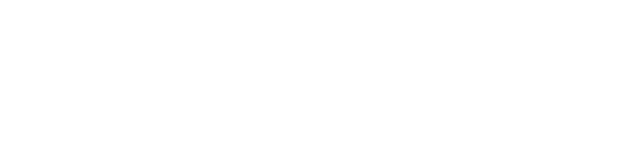
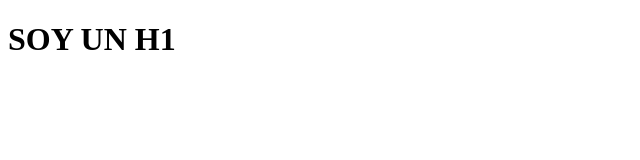
Before and after one commit to AlfonsoAcosta28/tutorialesHTMLBootcam, a plain HTML site: page OpenBootcam/05/index.html in a window 1280 px wide. Shown: the whole page, without its empty margins (0-640 px from the left). Drawn offline with Linux system fonts and the light colour scheme.

Commit message:
cree un h1
creacion de un h1 dentro de un div

```diff
--- a/OpenBootcam/05/index.html
+++ b/OpenBootcam/05/index.html
@@ -8,6 +8,8 @@
     <link rel="stylesheet" href="style.css">
 </head>
 <body>
-
+    <div>
+        <h1>SOY UN H1</h1>
+    </div>
 </body>
 </html>
```
